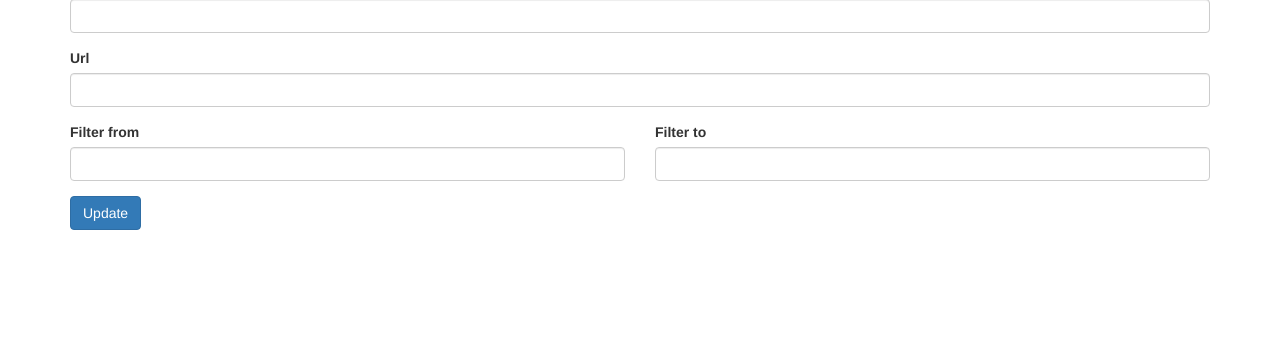
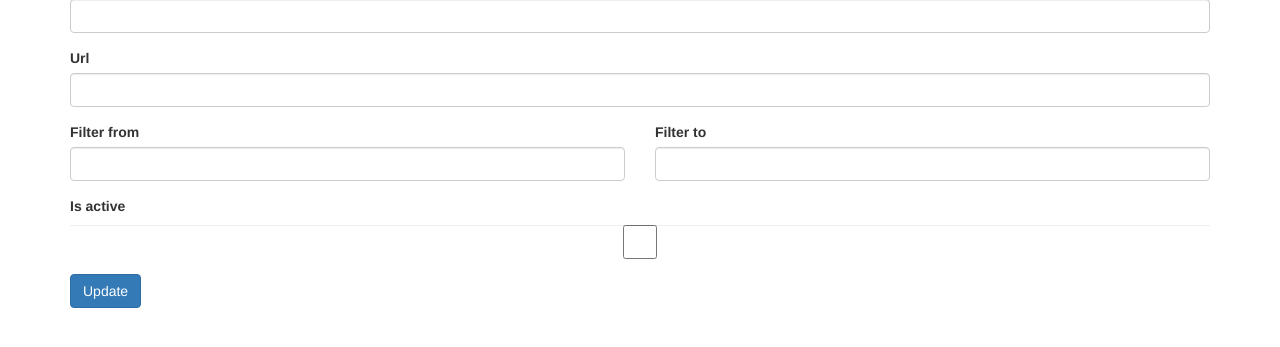
Before and after one commit to andr-andreev/page-change, a Yii app: template views/page/create.php in a window 1280 px wide. Shown: the part 170-517 px from the top of the page. Run offline with PHP 8.4 and a stand-in for Yii, Linux system fonts and the light colour scheme; the template is opened without the code that fills it, so the values that code supplies are empty; form fields are guessed from the names that the template uses; some libraries are stand-ins or nearby versions.

Commit message:
Add is_active field to Page form

```diff
--- a/views/page/_form.php
+++ b/views/page/_form.php
@@ -28,6 +28,9 @@ use yii\widgets\ActiveForm;
             <?= $form->field($model, 'filter_to')->textInput(['maxlength' => true]) ?>
         </div>
     </div>
+
+    <?= $form->field($model, 'is_active')->checkbox() ?>
+
     <div class="form-group">
         <?= Html::submitButton($model->isNewRecord ? 'Follow' : 'Update',
             ['class' => $model->isNewRecord ? 'btn btn-success' : 'btn btn-primary']) ?>
```
